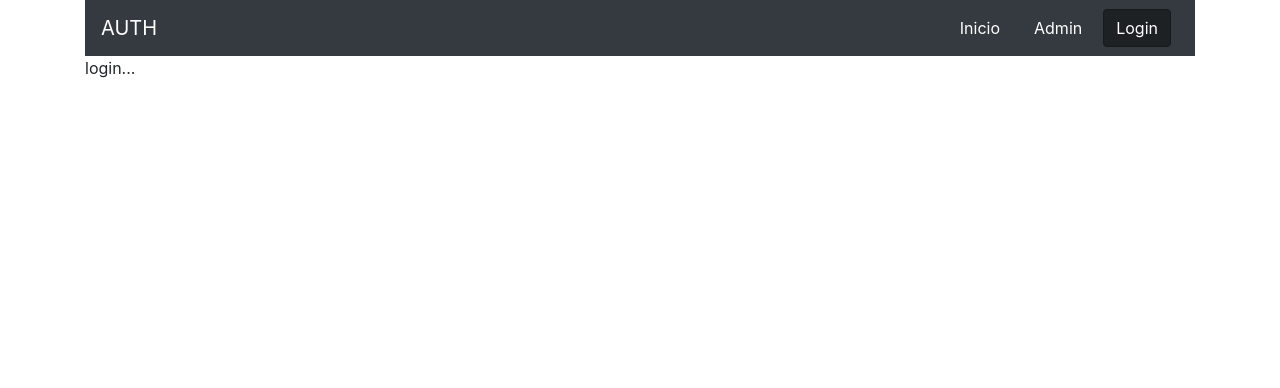
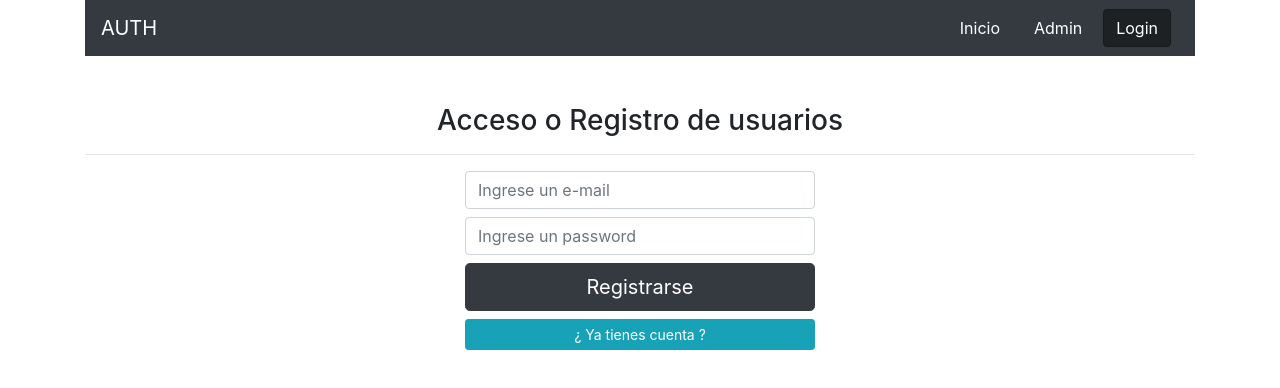
Before and after one commit to ManuelVillarVitoria/react-auth-privatedroutes-firebase-pagination, a React (Create React App) app: page /login in a window 1280 px wide. Shown: the top 388 px of the page. Built offline with nearby package versions, Linux system fonts and the light colour scheme.

Commit message:
creating login form

```diff
--- a/src/App.jsx
+++ b/src/App.jsx
@@ -1,6 +1,7 @@
 import React from 'react';
 import {BrowserRouter as Router, Switch, Route} from 'react-router-dom' //npm i react-router-dom react-router
 import Navbar from './components/Navbar';
+import Login from './components/Login';
 
 function App() {
   return (
@@ -12,7 +13,7 @@ function App() {
             inicio...
           </Route>
           <Route path="/login">
-            login...
+            <Login />
           </Route>
           <Route path="/admin">
             admin...
--- /dev/null
+++ b/src/components/Login.jsx
@@ -0,0 +1,40 @@
+import React from 'react';
+
+const Login = () => {
+    return (
+        <div className="mt-5">
+            <h3 className="text-center">Acceso o Registro de usuarios</h3>
+            <hr/>
+            <div className="row justify-content-center">
+                <div className="col-12 col-sm-8 col-md-6 col-xl-4">
+                    <form>
+                        <input
+                            type="email"
+                            className="form-control mb-2"
+                            placeholder="Ingrese un e-mail"
+                        />
+                        <input
+                            type="password"
+                            className="form-control mb-2"
+                            placeholder="Ingrese un password"
+                        />
+                        <button
+                            className="btn btn-dark btn-lg btn-block"
+                            type="submit"
+                        >
+                            Registrarse
+                        </button>
+                        <button
+                            className="btn btn-sm btn-info btn-block"
+                            type="button"
+                        >
+                            ¿ Ya tienes cuenta ?
+                        </button>
+                    </form>
+                </div>
+            </div>
+        </div>
+    );
+}
+
+export default Login;
```
